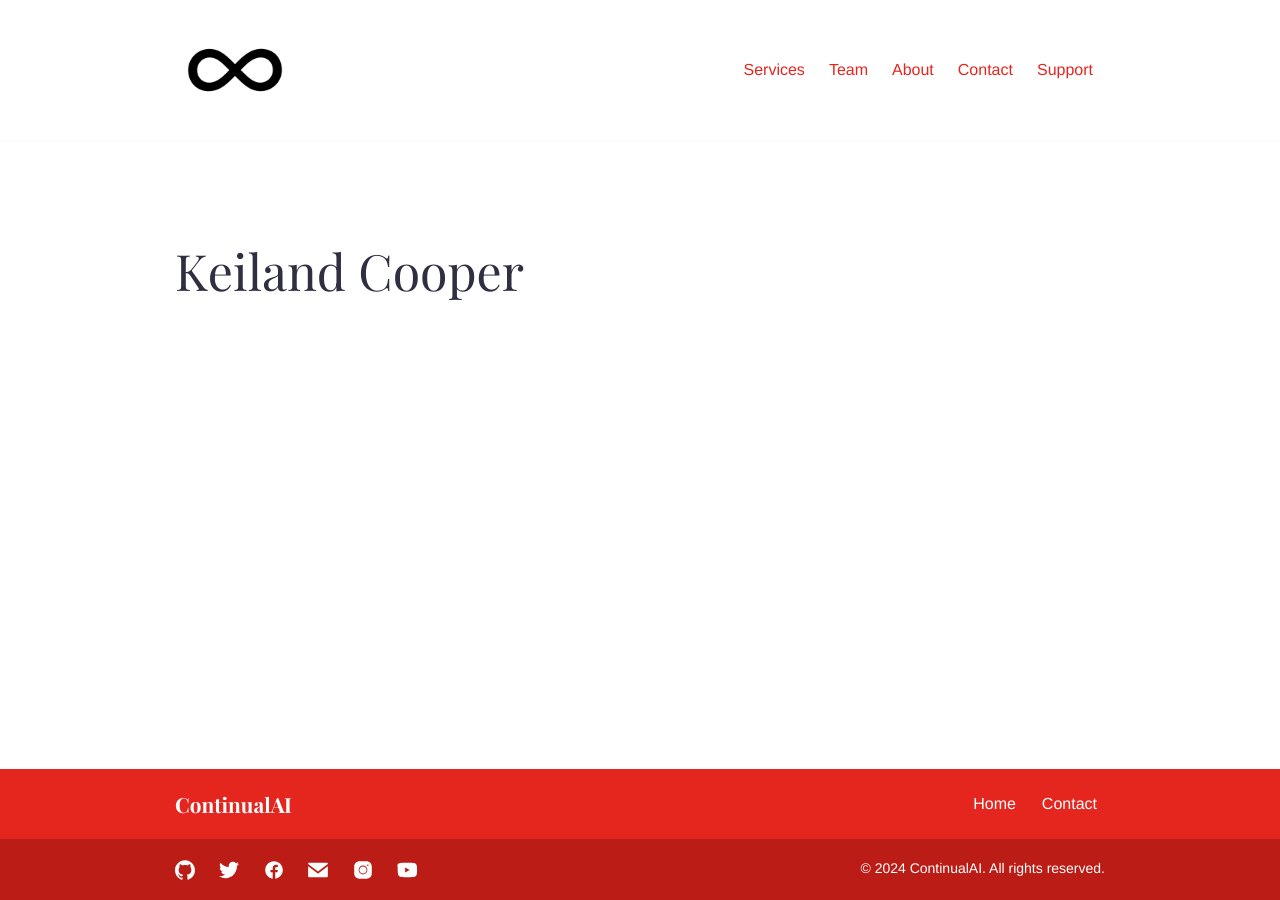
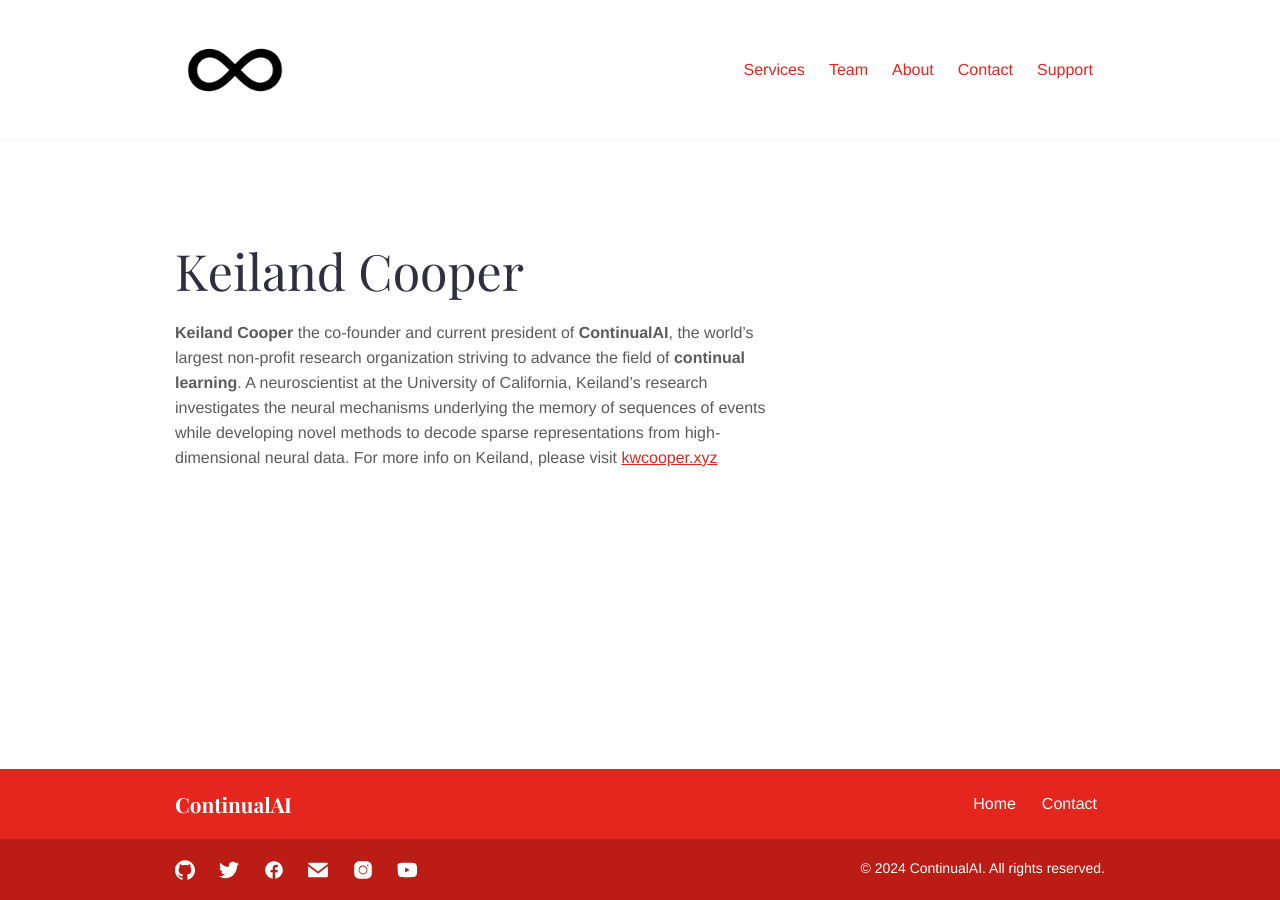
Before and after one commit to ContinualAI/website, a Jekyll site: the page built from _team/Keiland-Cooper.md, in a window 1280 px wide. Built offline with Jekyll 4.4.1, drawn with Linux system fonts in a browser that asks for light colours.

Commit message:
Update a draft of Keiland's Bio

```diff
--- a/_team/Keiland-Cooper.md
+++ b/_team/Keiland-Cooper.md
@@ -4,10 +4,8 @@
 image: "images/team/keiland.jpg"
 jobtitle: "President & Co-founder"
 weight: 1
-linkedinurl: "https://www.linkedin.com/"
+linkedinurl: "https://www.linkedin.com/in/kwcooper"
 promoted: true
 ---
 
-
-
----
+**Keiland Cooper** the co-founder and current president of **ContinualAI**, the world’s largest non-profit research organization striving to advance the field of **continual learning**. A neuroscientist at the University of California, Keiland's research investigates the neural mechanisms underlying the memory of sequences of events while developing novel methods to decode sparse representations from high-dimensional neural data. For more info on Keiland, please visit [kwcooper.xyz](https://kwcooper.xyz)
```
